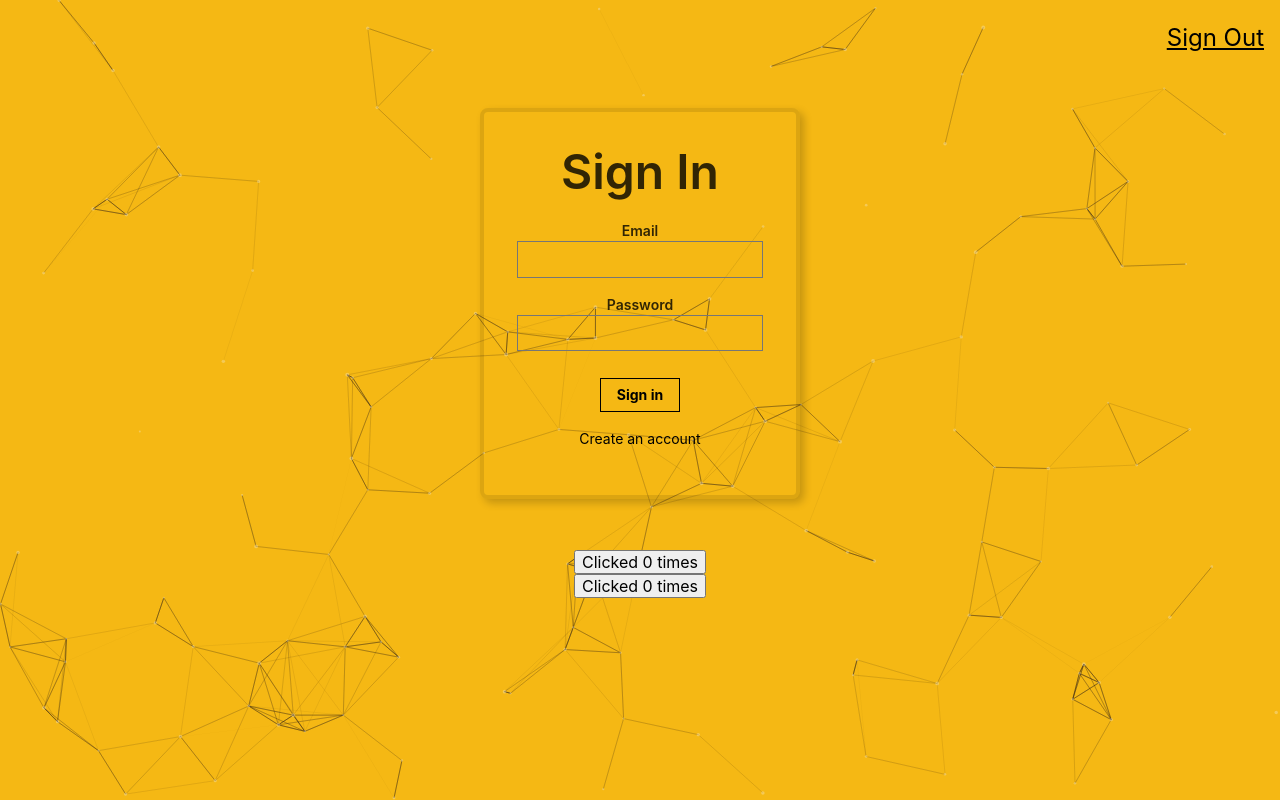
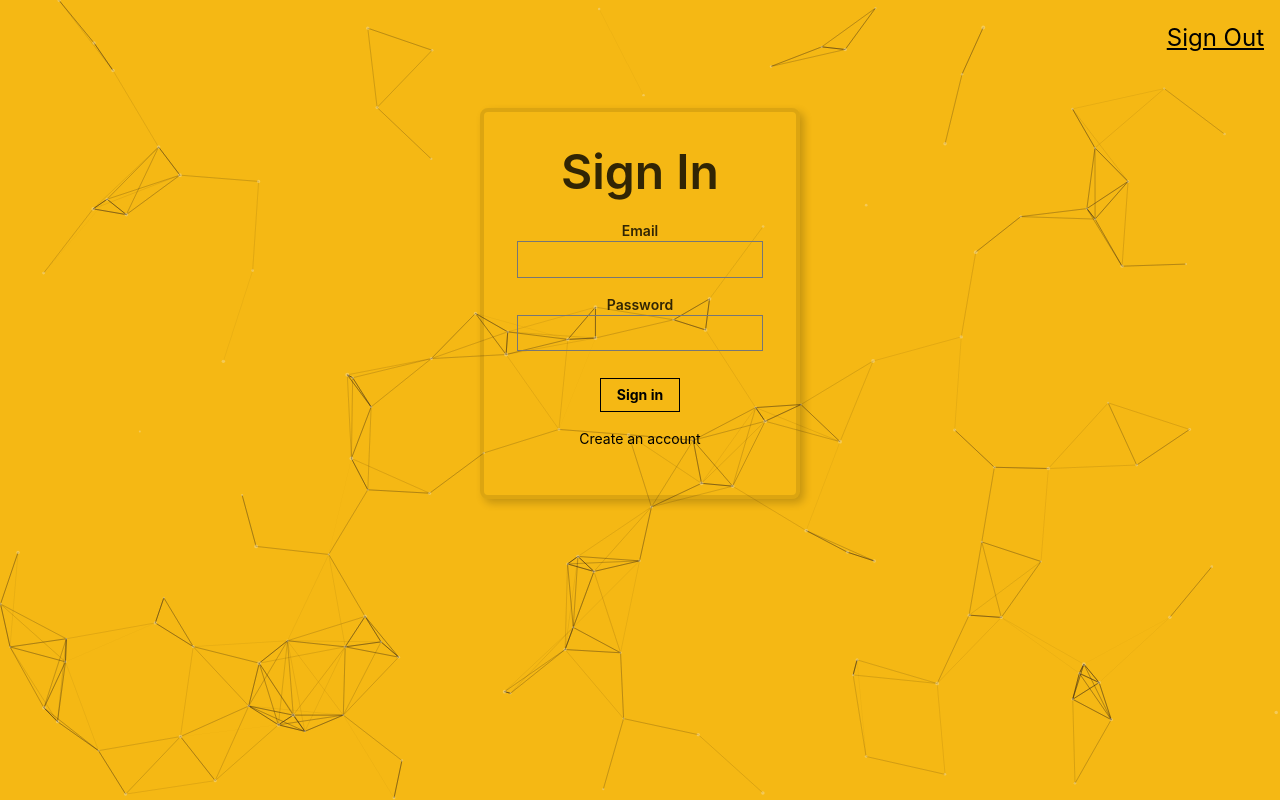
Before and after one commit to shubhamuni/smart_brain, a React (Create React App) app: page / in a window 1280 px wide. Built offline with nearby package versions, Linux system fonts and the light colour scheme.

Commit message:
done testing with MyButtoon component

```diff
--- a/src/App.js
+++ b/src/App.js
@@ -196,10 +196,6 @@ const displayFaceBox = (box) => {
       :<Register onRouteChange={onRouteChange}/>
       )
     }
-    <br/>
-    <MyButton className="f6 link dim black db"/>
-    <br/>
-    <MyButton className="f6 link dim black db"/>
     </div>
   );
 }
```
